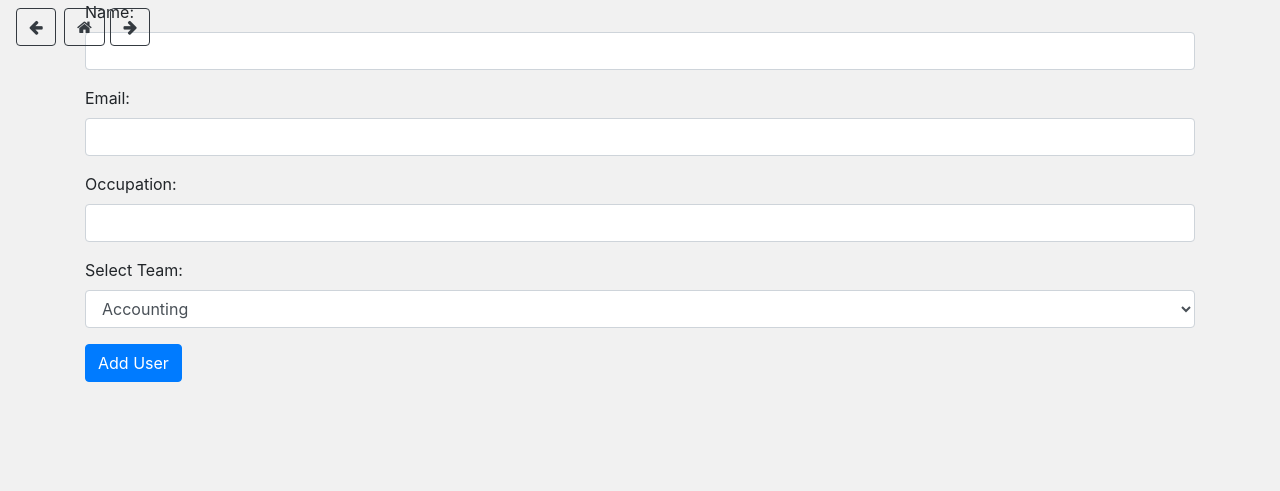
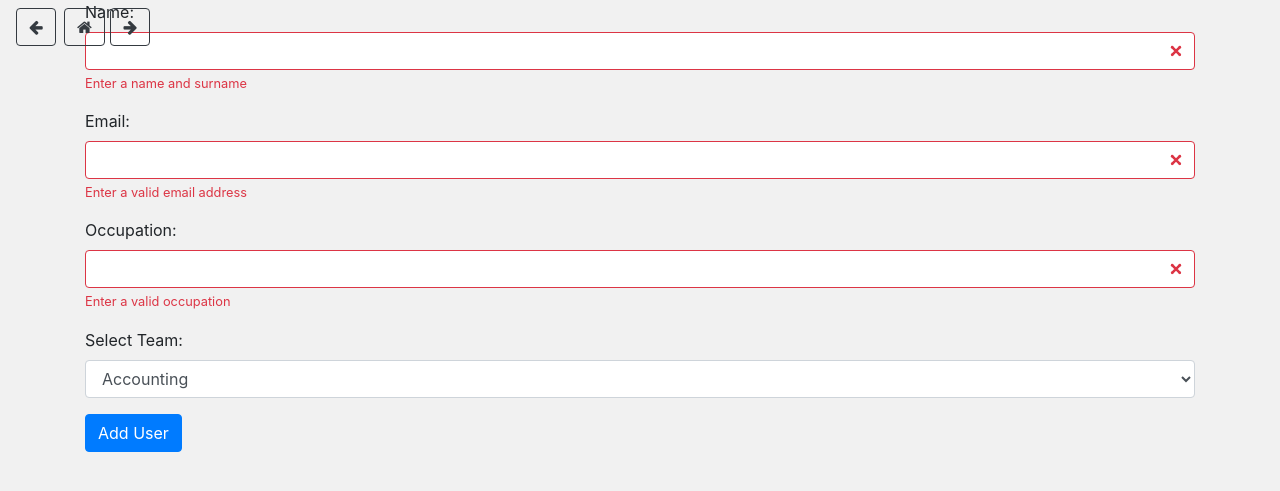
Before and after one commit to ByteMeDirk/WorkITApp, a Flask app: page /create_user in a window 1280 px wide. Shown: the part 56-547 px from the top of the page. Run offline with Flask 2, Linux system fonts and the light colour scheme; data comes from the database, SQL or seed files in the repository; both versions use the stored data as it was after the commit; some libraries are stand-ins or nearby versions.

Commit message:
Updated input validations

```diff
--- a/app.py
+++ b/app.py
@@ -6,6 +6,7 @@ import time
 
 app = Flask(__name__)
 conn = sqlite3.connect('database.db')
+
 
 @app.route('/')
 def index():
--- a/templates/create_board.html
+++ b/templates/create_board.html
@@ -8,11 +8,13 @@
     <form action="{{ url_for('add_board') }}" method="POST">
         <div class="form-group">
             <label for="name">Board Name:</label>
-            <input required="required" type="text" class="form-control" id="name" name="name">
+            <input required="required" type="text" class="form-control is-invalid" id="name" name="name">
+            <div class="invalid-feedback">Enter a board name</div>
         </div>
         <div class="form-group">
             <label for="email">Description:</label>
-            <input required="required" type="text" class="form-control" id="email" name="description">
+            <input required="required" type="text" class="form-control is-invalid" id="email" name="description">
+            <div class="invalid-feedback">Enter a board description</div>
         </div>
 
         <div class="form-group">
--- a/templates/create_card.html
+++ b/templates/create_card.html
@@ -8,12 +8,14 @@
     <form action="{{ url_for('add_card') }}" method="POST">
         <div class="form-group">
             <label for="name">Card Name:</label>
-            <input required="required" type="text" class="form-control" id="name" name="name">
+            <input required="required" type="text" class="form-control is-invalid" id="name" name="name">
+            <div class="invalid-feedback">Enter a valid card name</div>
         </div>
 
         <div class="form-group">
             <label for="description">Description:</label>
-            <input required="required" type="text" class="form-control" id="description" name="description">
+            <input required="required" type="text" class="form-control is-invalid" id="description" name="description">
+            <div class="invalid-feedback">Enter a valid card description</div>
         </div>
 
         <div class="form-group">
--- a/templates/create_team.html
+++ b/templates/create_team.html
@@ -8,12 +8,14 @@
     <form action="{{ url_for('add_team') }}" method="POST">
         <div class="form-group">
             <label for="name">Name:</label>
-            <input type="text" class="form-control" id="name" name="name">
+            <input type="text" class="form-control is-invalid" id="name" name="name">
+            <div class="invalid-feedback">Enter a team name</div>
         </div>
 
         <div class="form-group">
             <label for="description">Description:</label>
-            <input type="text" class="form-control" id="description" name="description">
+            <input type="text" class="form-control is-invalid" id="description" name="description">
+            <div class="invalid-feedback">Enter a team description</div>
         </div>
 
         <button type="submit" class="btn btn-primary">Add Team</button>
--- a/templates/create_user.html
+++ b/templates/create_user.html
@@ -8,15 +8,18 @@
     <form action="{{ url_for('add_user') }}" method="POST">
         <div class="form-group">
             <label for="user_name">Name:</label>
-            <input required="required" type="text" class="form-control" id="user_name" name="name">
+            <input required="required" type="text" class="form-control is-invalid" id="user_name" name="name">
+            <div class="invalid-feedback">Enter a name and surname</div>
         </div>
         <div class="form-group">
             <label for="email">Email:</label>
-            <input required="required" type="email" class="form-control" id="email" name="email">
+            <input required="required" type="email" class="form-control is-invalid" id="email" name="email">
+            <div class="invalid-feedback">Enter a valid email address</div>
         </div>
         <div class="form-group">
             <label for="title">Occupation:</label>
-            <input required="required" type="text" class="form-control" id="title" name="title">
+            <input required="required" type="text" class="form-control is-invalid" id="title" name="title">
+            <div class="invalid-feedback">Enter a valid occupation</div>
         </div>
         <div class="form-group">
             <label for="team">Select Team:</label>
@@ -25,6 +28,7 @@
                     <option>{{ team['name'] }}</option>
                 {% endfor %}
             </select>
+            <div class="invalid-feedback">Please select a team</div>
         </div>
 
         <button type="submit" class="btn btn-primary">Add User</button>
```
Also changed, not shown: database.db.
